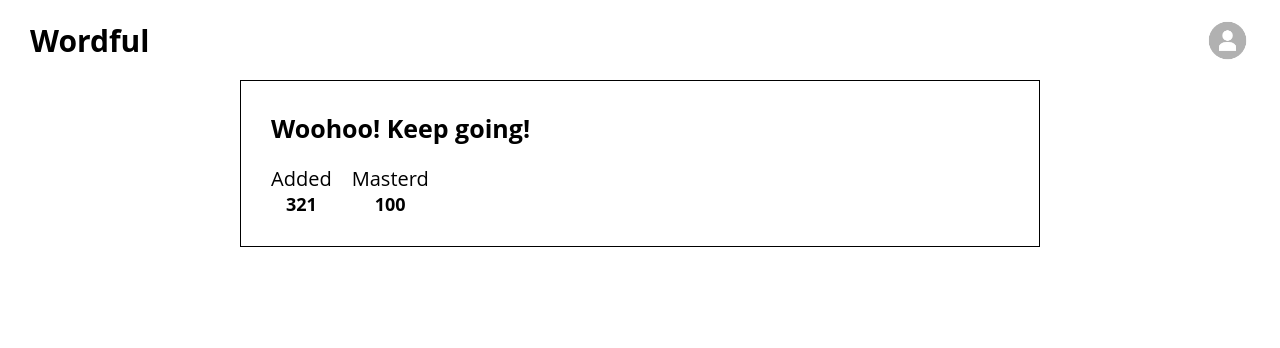
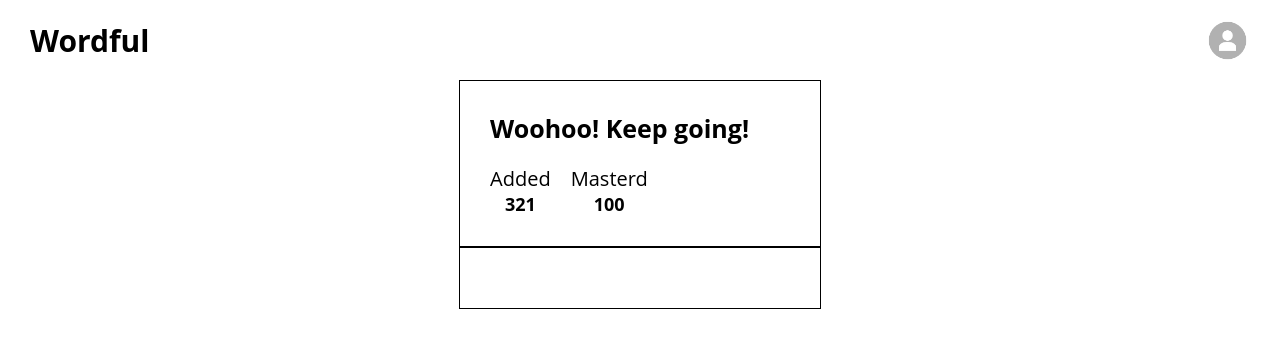
Before and after one commit to samuelwjlee/blog, a React (Create React App) app: page / in a window 1280 px wide. Shown: the top 348 px of the page. Built offline with nearby package versions, Linux system fonts and the light colour scheme.

Commit message:
Add Word component

```diff
--- a/src/client/components/App.tsx
+++ b/src/client/components/App.tsx
@@ -3,6 +3,7 @@
 
 import Header from 'client/components/Header';
 import Dashboard from 'client/components/Dashboard';
+import Word from 'client/components/Word';
 
 const useStyles = createUseStyles({
   '@global': {
@@ -20,16 +21,24 @@
       width: '100vw',
       height: '100vh'
     },
+  },
+  content: {
+    display: 'flex',
+    flexDirection: 'column',
+    alignItems: 'center'
   }
 });
 
 const App: React.FC = () => {
-  useStyles();
+  const classes = useStyles();
 
   return (
     <div className='App'>
       <Header />
-      <Dashboard />
+      <div className={classes.content}>
+        <Dashboard />
+        <Word />
+      </div>
     </div>
   );
 }
--- a/src/client/components/Auth.tsx
+++ b/src/client/components/Auth.tsx
@@ -5,7 +5,8 @@
 import AuthProfile from 'client/components/AuthProfile';
 import { GoogleUser, User } from 'client/types/auth.types';
 import { loadGoogleOAuthScript, renderGoogleOAuthButton, signInGoogleUser, signOutGoogleUser } from 'client/utils/auth.utils';
-import { HEADER_HEIGHT, GOOGLE_OAUTH_BUTTON_ID } from 'client/constants/auth.constants';
+import { HEADER_HEIGHT } from 'client/constants/style.constants';
+import { GOOGLE_OAUTH_BUTTON_ID } from 'client/constants/auth.constants';
 import Avatar from 'client/assets/avatar-icon.png';
 
 const useStyles = createUseStyles({
--- a/src/client/components/Dashboard.tsx
+++ b/src/client/components/Dashboard.tsx
@@ -1,13 +1,12 @@
 import React from 'react';
 import { createUseStyles } from 'react-jss'
 
+import { BODY_WIDTH_MIN_MAX } from 'client/constants/style.constants';
+
 const useStyles = createUseStyles({
   dashBoard: {
-    minWidth: 300,
-    maxWidth: 800,
+    ...BODY_WIDTH_MIN_MAX,
     padding: 30,
-    boxSizing: 'border-box',
-    margin: 'auto',
     display: 'flex',
     flexDirection: 'column',
     border: '1px solid black'
--- a/src/client/components/Header.tsx
+++ b/src/client/components/Header.tsx
@@ -2,7 +2,7 @@
 import { createUseStyles } from 'react-jss'
 
 import Auth from 'client/components/Auth';
-import { HEADER_HEIGHT } from 'client/constants/auth.constants';
+import { HEADER_HEIGHT } from 'client/constants/style.constants';
 
 const useStyles = createUseStyles({
   header: {
--- /dev/null
+++ b/src/client/components/Word.tsx
@@ -0,0 +1,31 @@
+import React from 'react';
+import { createUseStyles } from 'react-jss'
+
+import { BODY_WIDTH_MIN_MAX } from 'client/constants/style.constants';
+
+const useStyles = createUseStyles({
+  wordContainer: {
+    ...BODY_WIDTH_MIN_MAX,
+    padding: 30,
+    border: '1px solid black'
+  },
+  word: {},
+  definition: {}
+});
+
+const Word: React.FC = () => {
+  const classes = useStyles();
+
+  return (
+    <div className={classes.wordContainer}>
+      <div className={classes.word}>
+
+      </div>
+      <div className={classes.definition}>
+
+      </div>
+    </div>
+  );
+}
+
+export default Word;
--- a/src/client/constants/auth.constants.ts
+++ b/src/client/constants/auth.constants.ts
@@ -1,2 +1 @@
 export const GOOGLE_OAUTH_BUTTON_ID = 'google-oauth';
-export const HEADER_HEIGHT = 80;
--- /dev/null
+++ b/src/client/constants/style.constants.ts
@@ -0,0 +1,6 @@
+export const HEADER_HEIGHT = 80;
+
+export const BODY_WIDTH_MIN_MAX = {
+  minWidth: 300,
+  maxWidth: 800
+}
```
